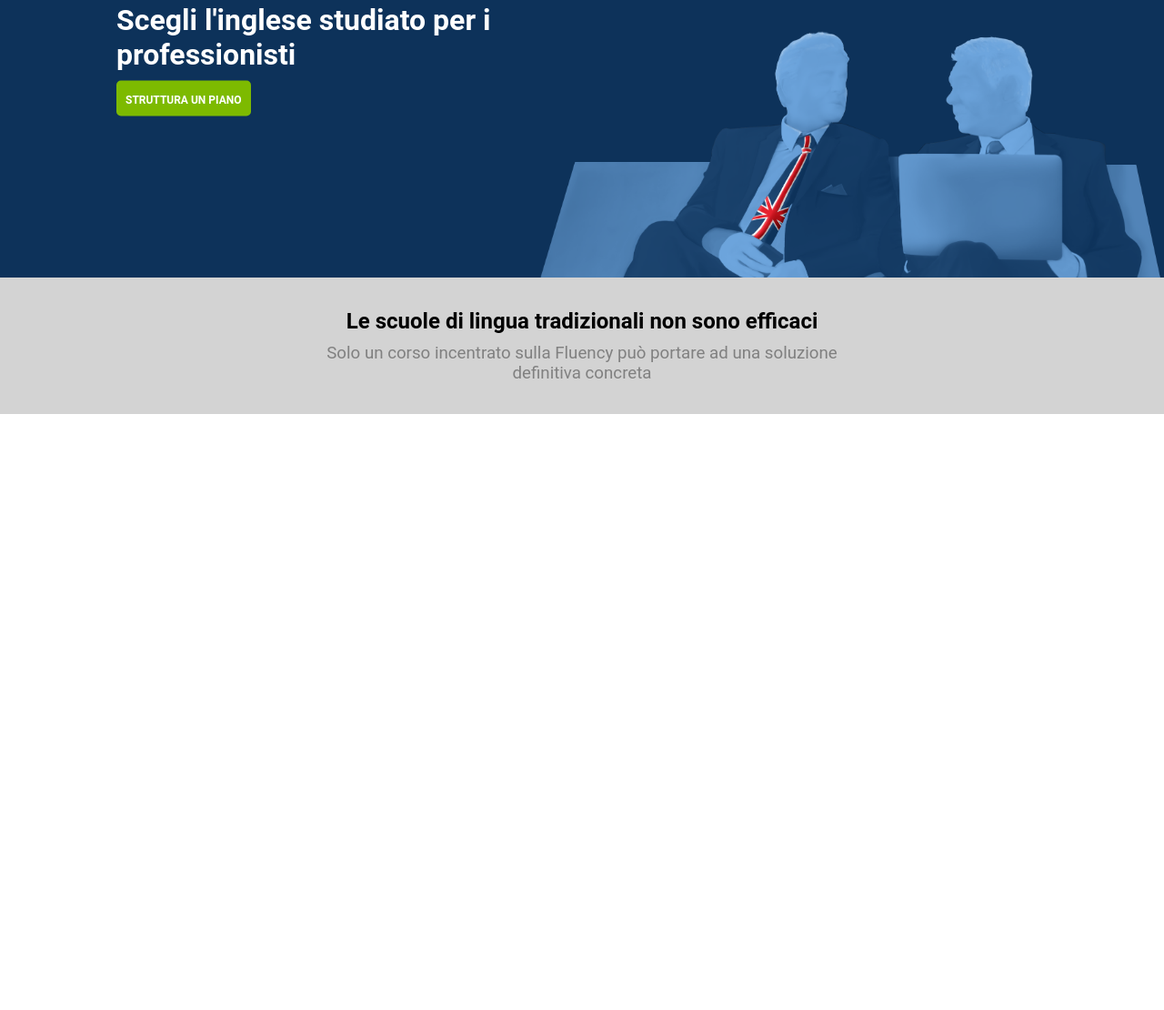
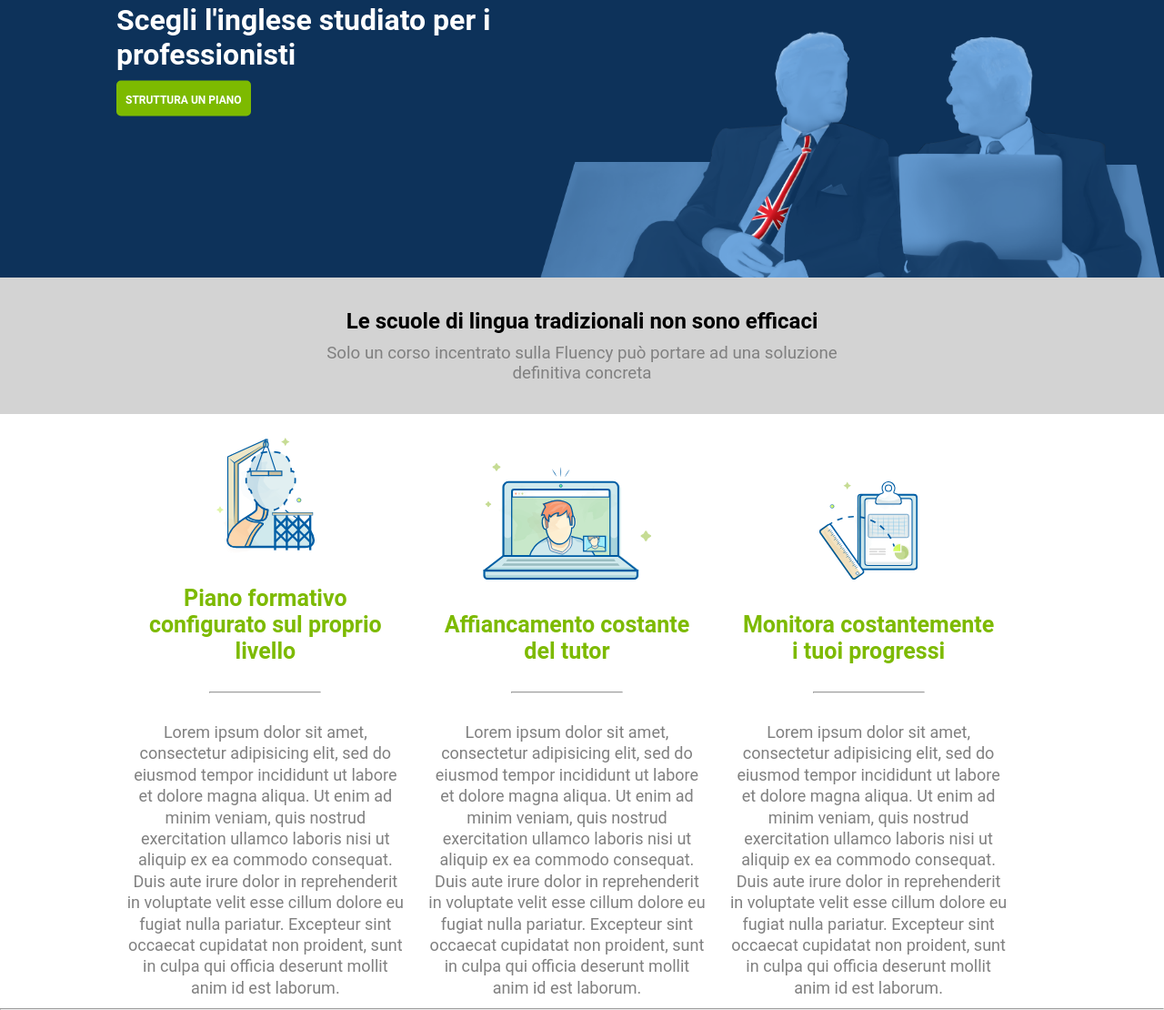
Before and after one commit to alessiodigiacomo99/htmlcss-fluentify, a plain HTML site: page index.html in a window 1280 px wide. Shown: the part 287-1397 px from the top of the page at 91% size. Before the commit the page ends 800 px from the top, so only its background shows below. Drawn offline with Linux system fonts and the light colour scheme.

Commit message:
prima sezione

```diff
--- a/css/style.css
+++ b/css/style.css
@@ -144,3 +144,36 @@ body{
   margin-top: 10px;
   font-weight: 400;
 }
+
+.offerta_formativa div{
+  width: 30%;
+  display: inline-block;
+  text-align: center;
+  margin: 1%;
+}
+
+.offerta_formativa div img{
+  width: 35%;
+  margin: 5%;
+}
+
+.offerta_formativa > div:nth-child(2) > img{
+  width: 60%;
+}
+
+.offerta_formativa div h3{
+  color: #7dba00;
+  margin: 5%;
+  font-size: 25px;
+}
+
+.offerta_formativa div p{
+  color: grey;
+  font-size: 18px;
+  line-height: 1.3em;
+}
+
+.offerta_formativa div hr{
+  margin: 10% 30%;
+  text-align: center;
+}
--- a/index.html
+++ b/index.html
@@ -55,7 +55,7 @@
 
     </header>
 
-    <main id="site_content">
+    <main id="site_content" >
       <!-- section fluency -->
       <section class="fluency bg_grey">
         <div class="content_fluency">
@@ -69,7 +69,37 @@
       </section>
       <!-- /section fluency -->
 
+      <!-- offerta formativa -->
+      <section class="offerta_formativa wh">
+        <div>
+          <img src="img/profile.svg" alt="computer">
+          <h3>Piano formativo configurato sul proprio livello</h3>
+          <hr>
+          <p>
+            Lorem ipsum dolor sit amet, consectetur adipisicing elit, sed do eiusmod tempor incididunt ut labore et dolore magna aliqua. Ut enim ad minim veniam, quis nostrud exercitation ullamco laboris nisi ut aliquip ex ea commodo consequat. Duis aute irure dolor in reprehenderit in voluptate velit esse cillum dolore eu fugiat nulla pariatur. Excepteur sint occaecat cupidatat non proident, sunt in culpa qui officia deserunt mollit anim id est laborum.
+          </p>
+        </div>
 
+        <div>
+          <img src="img/computer.svg" alt="computer">
+          <h3>Affiancamento costante del tutor</h3>
+          <hr>
+          <p>
+            Lorem ipsum dolor sit amet, consectetur adipisicing elit, sed do eiusmod tempor incididunt ut labore et dolore magna aliqua. Ut enim ad minim veniam, quis nostrud exercitation ullamco laboris nisi ut aliquip ex ea commodo consequat. Duis aute irure dolor in reprehenderit in voluptate velit esse cillum dolore eu fugiat nulla pariatur. Excepteur sint occaecat cupidatat non proident, sunt in culpa qui officia deserunt mollit anim id est laborum.
+          </p>
+        </div>
+
+        <div>
+          <img src="img/doc.svg" alt="computer">
+          <h3>Monitora costantemente i tuoi progressi</h3>
+          <hr>
+          <p>
+            Lorem ipsum dolor sit amet, consectetur adipisicing elit, sed do eiusmod tempor incididunt ut labore et dolore magna aliqua. Ut enim ad minim veniam, quis nostrud exercitation ullamco laboris nisi ut aliquip ex ea commodo consequat. Duis aute irure dolor in reprehenderit in voluptate velit esse cillum dolore eu fugiat nulla pariatur. Excepteur sint occaecat cupidatat non proident, sunt in culpa qui officia deserunt mollit anim id est laborum.
+          </p>
+        </div>
+      </section>
+
+      <hr>
 
     </main>
 
```
